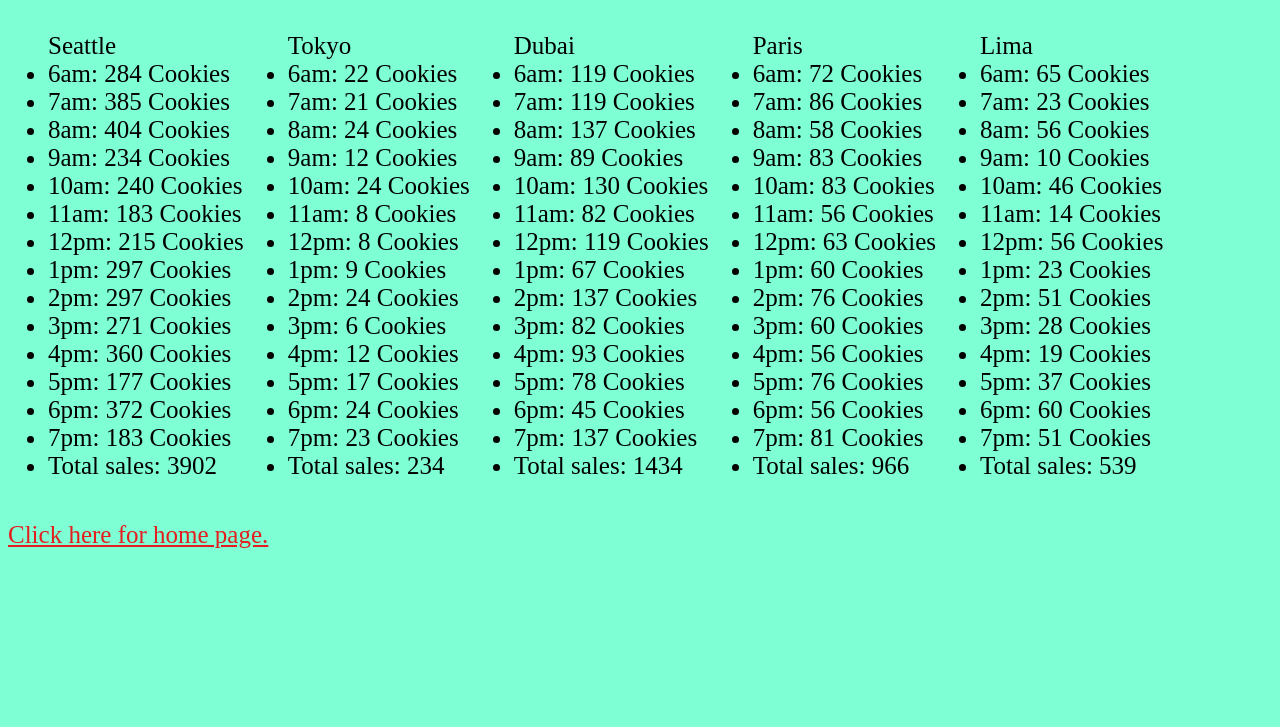
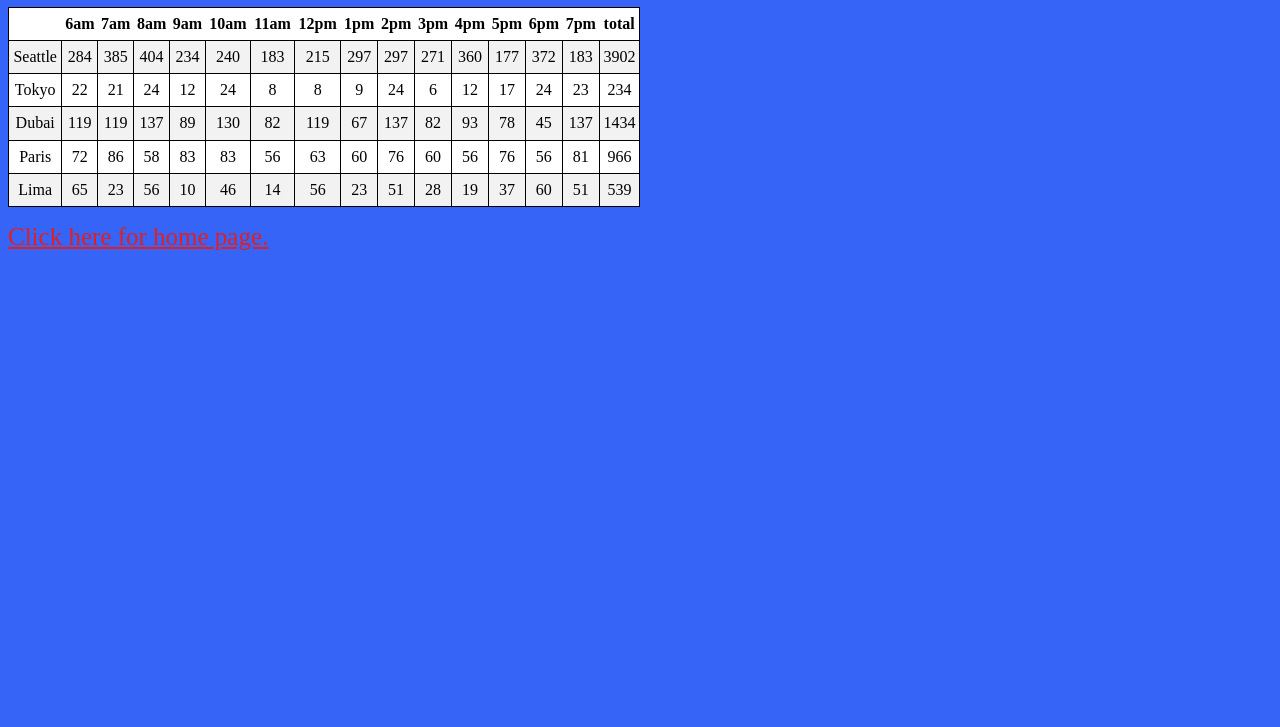
Before and after one commit to Caelinh/cookie-stand, a plain HTML site: page sales.html in a window 1280 px wide. Shown: the part 73-800 px from the top of the page. Drawn offline with Linux system fonts and the light colour scheme.

Commit message:
Completed lab_7 assignments

```diff
--- a/js/app.js
+++ b/js/app.js
@@ -1,5 +1,5 @@
 'use strict';
-let time = ["6am","7am","8am","9am","10am", "11am", "12pm", "1pm","2pm","3pm", "4pm", "5pm", "6pm", "7pm"];
+let time = ["", "6am", "7am", "8am", "9am", "10am", "11am", "12pm", "1pm", "2pm", "3pm", "4pm", "5pm", "6pm", "7pm", "total" ];
 
 function getRandInt(min, max) {
     min = Math.ceil(min);
@@ -7,104 +7,74 @@ function getRandInt(min, max) {
     return Math.floor(Math.random() * (max - min) + min);
 };
 
-function cookiesPerHr(min,max,avgCookies){
-    let sales = []
+function cookiesPerHr(name,min, max, avgCookies) {
+    let sales = [name]
     for (let i = 0; i < 14; i++) {
-        let customers = getRandInt(min,max)*avgCookies
+        let customers = getRandInt(min, max) * avgCookies
         sales.push(Math.ceil(customers))
     }
-
+    sales.push(sumAnyArray(sales));//adding sum to array
     return sales;
 }
 
 function sumAnyArray(array) {
-    let sum = array[0] + array[1];
-    for (let i = 2; i < array.length; i++) {
-      sum = sum + array[i]
+    let sum = array[1] + array[2];
+    for (let i = 3; i < array.length; i++) {
+        sum = sum + array[i]
     }
     return sum;
 }
 
-function createList(time,array,shop) {
-        for (let i = 0; i < array.length; i++){
-        let bullet = document.createElement('li')
-        let location = document.getElementById(shop)
-        bullet.textContent = `${time[i]}: ${array[i]} Cookies`
-        location.appendChild(bullet)
-    }
+//Shops
+function shop(name, min, max, avg) {
+    this.name = name;
+    this.min = min;
+    this.max = max;
+    this.avg = avg;
+    this.sales = cookiesPerHr(name, min, max, avg);
+}
+
+let seattle = new shop('Seattle', 23, 65, 6.3);
+
+let tokyo = new shop('Tokyo', 3, 24, 1.2);
+
+let dubai = new shop('Dubai', 11, 38, 3.7);
+
+let paris = new shop('Paris', 20, 38, 2.3);
+
+let lima = new shop('Lima', 2, 16, 4.6);
+
+
+function hourlyTotal (){
 
 }
-//Shops
-let seattle = {
-    name: "Seattle",
-    minCust: 23,
-    maxCust: 65,
-    avgCookie: 6.3,
-    sales: cookiesPerHr(23,65,6.3),
-}
-
-createList(time,seattle.sales,seattle.name);
-let seattleBullet = document.createElement('li');
-let seattleSum = document.getElementById(seattle.name);
-seattleBullet.textContent = "Total sales: " + sumAnyArray(seattle.sales);
-seattleSum.appendChild(seattleBullet);
 
 
 
 
-let tokyo = {
-    name: "Tokyo",
-    minCust: 3,
-    maxCust: 24,
-    avgCookie: 1.2,
-    sales: cookiesPerHr(3,24,1.2)
-};
+//creating the table header
 
-createList(time,tokyo.sales,tokyo.name);
-let tokyoBullet = document.createElement('li');
-let tokyoSum = document.getElementById(tokyo.name);
-tokyoBullet.textContent = "Total sales: " + sumAnyArray(tokyo.sales);
-tokyoSum.appendChild(tokyoBullet);
+function headingRender(time) {
 
+    for (let i = 0; i < time.length; i++) {
+        let header = document.getElementById('times');
+        let headerData = document.createElement('th');
+        header.appendChild(headerData);
+        headerData.textContent = time[i];
+    }
+}
+headingRender(time);
 
-let dubai = {
-    name: 'Dubai',
-    minCust: 11,
-    maxCust: 38,
-    avgCookie: 3.7,
-    sales: cookiesPerHr(11,38,3.7)
-};
-
-createList(time,dubai.sales,dubai.name);
-let dubaiBullet = document.createElement('li');
-let dubaiSum = document.getElementById(dubai.name);
-dubaiBullet.textContent = "Total sales: " + sumAnyArray(dubai.sales);
-dubaiSum.appendChild(dubaiBullet);
-
-let paris = {
-    name: 'Paris',
-    minCust: 20,
-    maxCust: 38,
-    avgCookie: 2.3,
-    sales: cookiesPerHr(20,38,2.3)
-};
-
-createList(time,paris.sales,paris.name);
-let parisBullet = document.createElement('li');
-let parisSum = document.getElementById(paris.name);
-parisBullet.textContent = "Total sales: " + sumAnyArray(paris.sales);
-parisSum.appendChild(parisBullet);
-
-let lima = {
-    name: "Lima",
-    minCust: 2,
-    maxCust: 16,
-    avgCookie: 4.6,
-    sales: cookiesPerHr(2,16,4.6)
-};
-
-createList(time,lima.sales,lima.name);
-let limaBullet = document.createElement('li');
-let limaSum = document.getElementById(lima.name);
-limaBullet.textContent = "Total sales: " + sumAnyArray(lima.sales);
-limaSum.appendChild(limaBullet);
+function shopRender(shop,array) {
+    for (let i = 0; i <array.length; i++){
+    let rowName = document.getElementById(shop.name);
+    let rowpush = document.createElement('td');
+    rowName.appendChild(rowpush);
+    rowpush.textContent= array[i];
+    }
+}
+shopRender(seattle,seattle.sales);
+shopRender(tokyo,tokyo.sales);
+shopRender(dubai,dubai.sales);
+shopRender(paris,paris.sales);
+shopRender(lima,lima.sales);
--- a/sales.html
+++ b/sales.html
@@ -8,15 +8,35 @@
         <link rel="stylesheet" href="style/style.css">
     </head>
     <body>
+        <h1>Salmon Cookies</h4>
+
+        <table id="table">
+            <tr id="times">
+
+            </tr>
+            <tr id="Seattle">
+
+            </tr>
+            <tr id="Tokyo">
+
+            </tr>
+            <tr id="Dubai">
+
+            </tr>
+            <tr id="Paris">
+
+            </tr>
+            <tr id="Lima">
+
+            </tr>
+
+        </table>
 
 
 
-        <h1>Salmon Cookies</h4>
-        <ul id="Seattle">Seattle</ul>
-        <ul id="Tokyo">Tokyo</ul>
-        <ul id="Dubai">Dubai</ul>
-        <ul id="Paris">Paris</ul>
-        <ul id="Lima">Lima</ul>
+
+
+
         <p><a class="Switch" href="index.html">Click here for home page.</a></p>
 
 
--- a/style/style.css
+++ b/style/style.css
@@ -1,5 +1,5 @@
 body{
-    background-color: aquamarine;
+    background-color: #3664F7;
 }
 ul {
     font-size: 25px;
@@ -10,3 +10,14 @@ ul {
     font-size: 25px;
     color: rgb(228, 30, 30);
 }
+table, td {
+    border: 1px solid;
+    border-collapse: collapse;
+}
+table{
+    width: 50%;
+    height: 200px;
+    text-align: center;
+    background-color: white;
+}
+tr:nth-child(even) {background-color: #f2f2f2;}
```
Also changed, not shown: index.html (line endings or trailing spaces).
